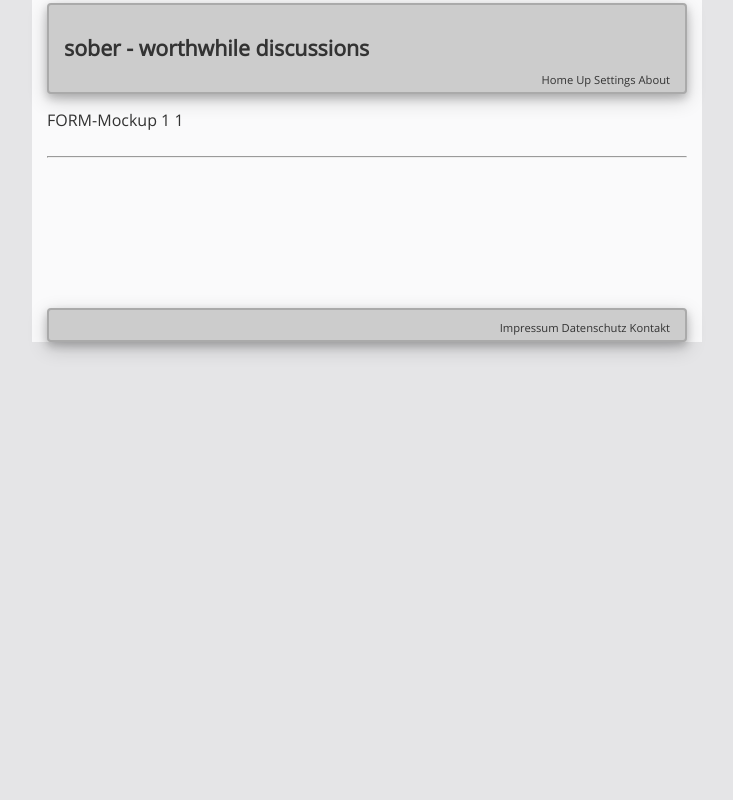
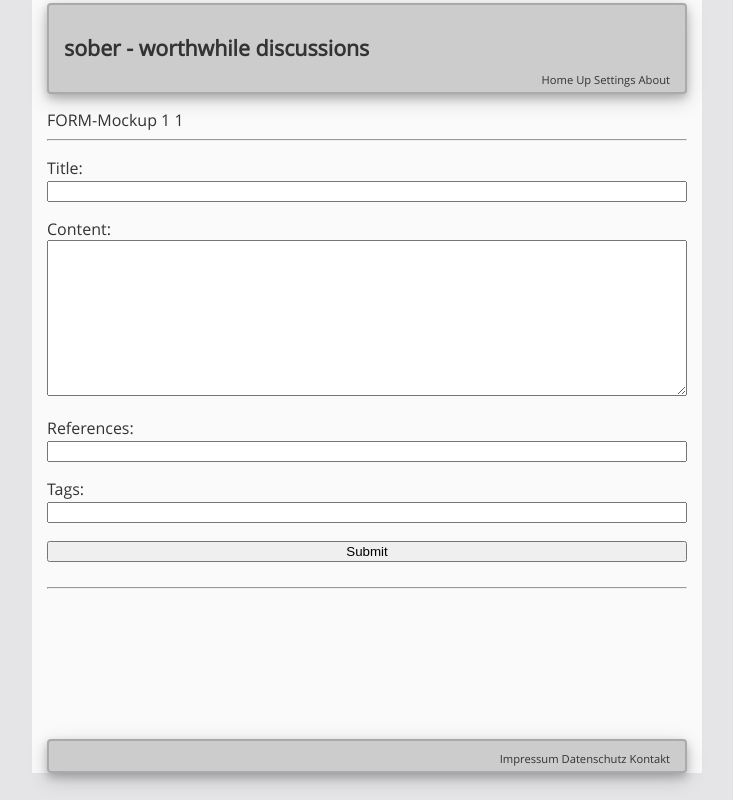
Before and after one commit to cknoll/django-sober, a Django app: page /b/1/1 in a window 1280 px wide. Shown: the whole page, without its empty margins (273-1006 px from the left). Run offline with Django 3.2, Linux system fonts and the light colour scheme.

Commit message:
First form for new brick

```diff
--- /dev/null
+++ b/sober_app/forms.py
@@ -0,0 +1,24 @@
+import sys
+from django.forms import ModelForm
+from sober_app.models import Brick
+
+
+# empty object to store some attributes at runtime
+# this mechanism serves to use flexible relative imports:
+# add all ModelForms
+class FormContainer(object):
+    def __init__(self):
+        mod = sys.modules[__name__]
+        for key, value in mod.__dict__.items():
+            if isinstance(value, type) and issubclass(value, ModelForm):
+                self.__dict__[key] = value
+
+
+# Create the form class.
+class BrickForm(ModelForm):
+    class Meta:
+        model = Brick
+        fields = ['title', 'content', 'references', 'tags']
+
+
+forms = FormContainer()
--- a/sober_app/static/sober/sober-base.css
+++ b/sober_app/static/sober/sober-base.css
@@ -521,3 +521,12 @@ but we also want to highlight the brick which is activated with an anchor link
 .shifted_anchor:target .anchor_highlight{
     visibility:visible;
 }
+
+
+.brick_form label{
+    display:block;
+}
+.brick_form input, textarea{
+    width:100%;
+    box-sizing: border-box;
+}
--- a/sober_app/templates/sober/main_simple_page.html
+++ b/sober_app/templates/sober/main_simple_page.html
@@ -5,5 +5,20 @@
 
 {{sp.content}}
 
+{% if sp.form %}
+
+<hr>
+<div class="brick_form">
+{# for information how to manually render a form, see #}
+{# https://www.webforefront.com/django/formtemplatelayout.html #}
+
+<form action="." method="post">
+{{sp.form.as_p}}
+<!-- !!hcl -->
+<input type="submit" value="Submit">
+</form>
+</div>
+{% endif %}
+
 <!--Type: {{pagetype}}-->
 {% endblock %}
--- a/sober_app/views.py
+++ b/sober_app/views.py
@@ -1,9 +1,11 @@
+import collections
 from django.http import HttpResponse
 from django.shortcuts import get_object_or_404, render
-import collections
+from django.forms import formset_factory
 
 from .models import Brick
 from .simple_pages import defdict as sp_defdict
+from .forms import forms
 
 from ipydex import IPS
 
@@ -109,8 +111,13 @@ def view_new_brick(request, brick_id=None, type_code=None):
 
     parent_pk = brick_id
 
+    f = brickform = forms.BrickForm()
+    brickform.as_p()
+    # IPS()
+
     sp = Container()
     sp.content = sp.title = "FORM-Mockup {} {}".format(brick_id, type_code)
+    sp.form = brickform
     context = {"pagetype": "FORM-Mockup", "sp": sp}
     return render(request, 'sober/main_simple_page.html', context)
 
```
